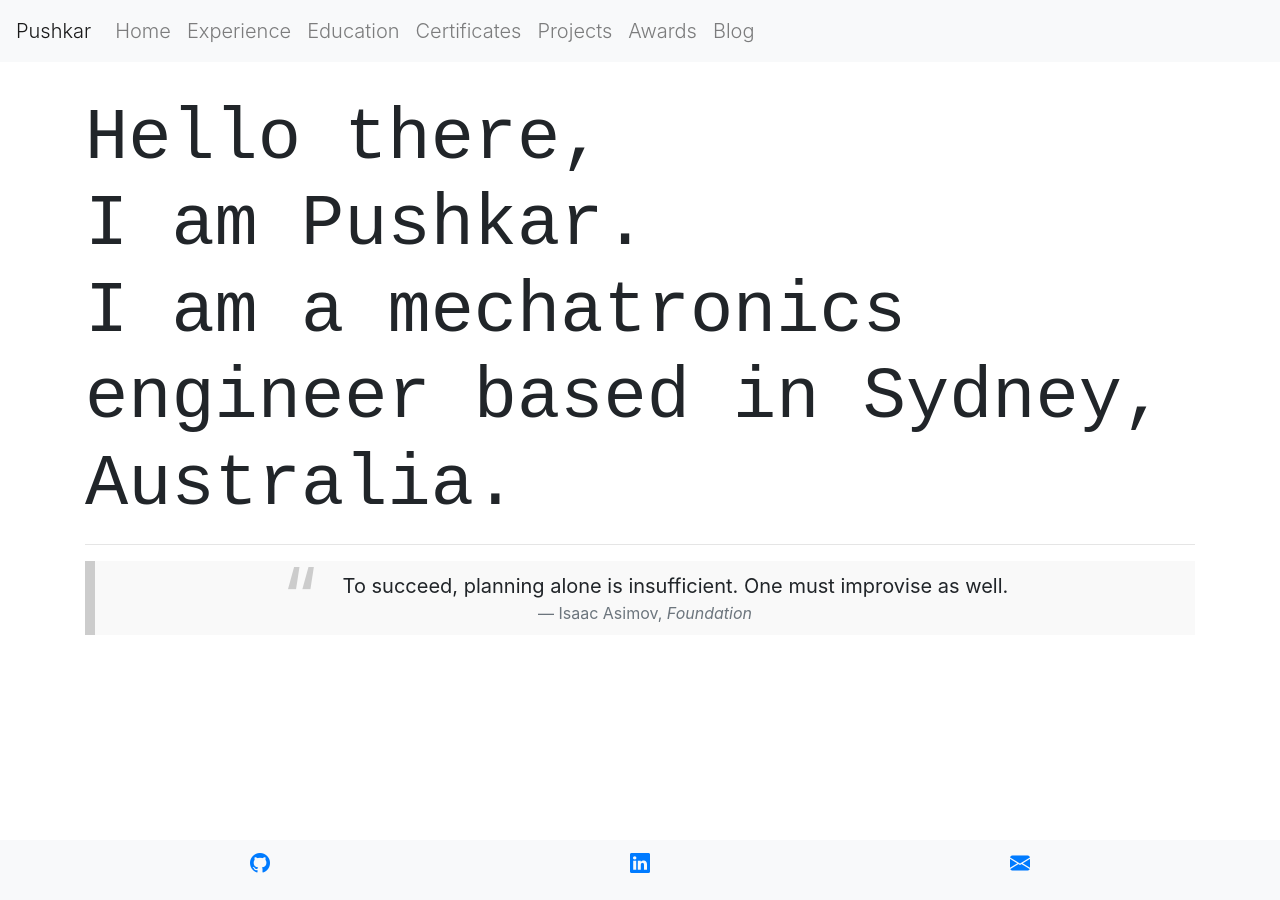
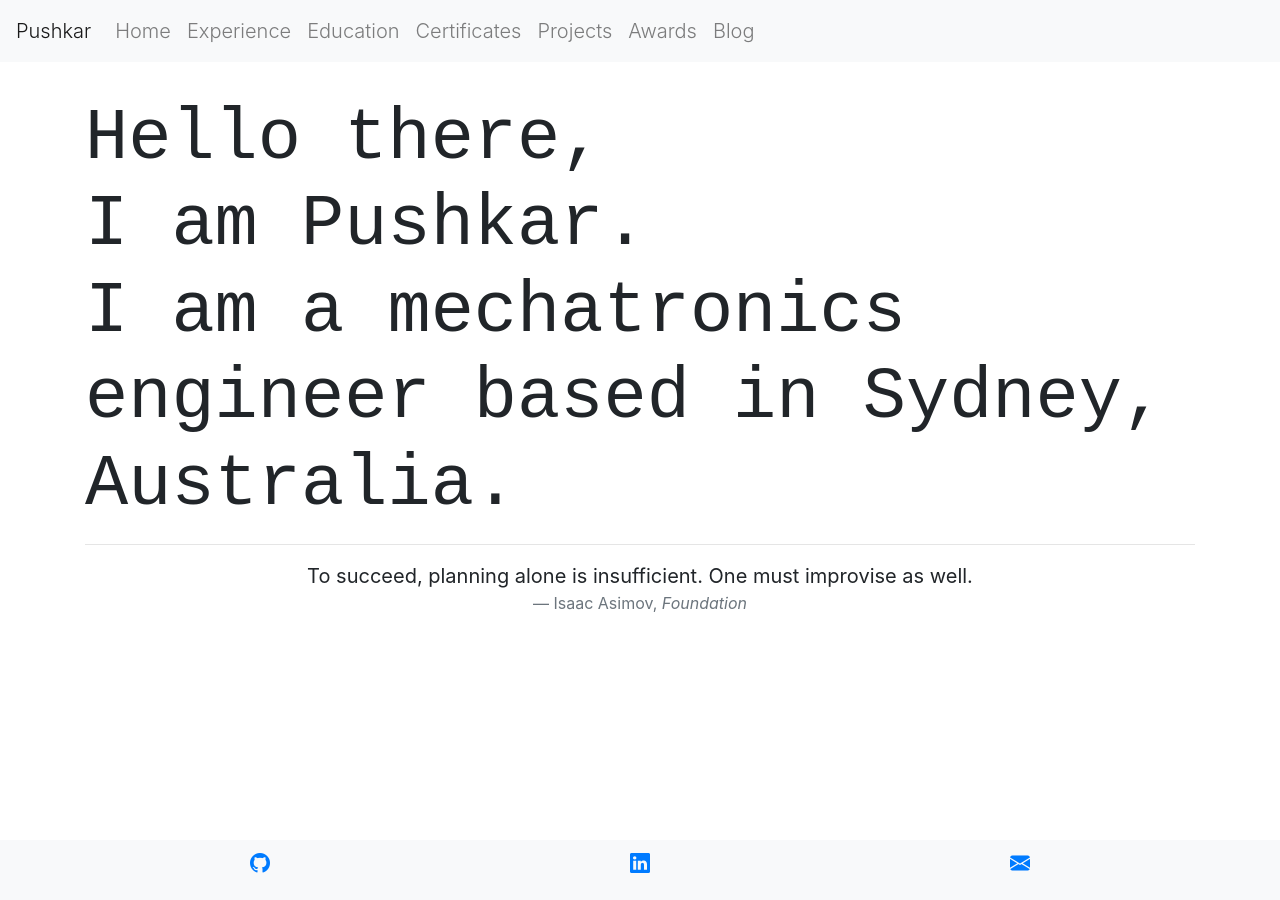
Before and after one commit to pushkarkadam/portfolio, a Jekyll site: the page built from index.html, in a window 1280 px wide. Built offline with Jekyll 4.4.1, drawn with Linux system fonts in a browser that asks for light colours; nearby versions of some CDN libraries.

Commit message:
CSS blockquote specific to blog post added.

```diff
--- a/_sass/main.scss
+++ b/_sass/main.scss
@@ -46,14 +46,14 @@
     color: blue;
 }
 
-blockquote {
+.blog-blockquote {
     background: #f9f9f9;
     border-left: 10px solid #ccc;
     margin: 1.5em 10px;
     padding: 0.5em 10px;
     quotes: "\201C""\201D""\2018""\2019";
 }
-blockquote:before {
+.blog-blockquote:before {
     color: #ccc;
     content: open-quote;
     font-size: 4em;
@@ -61,6 +61,6 @@
     margin-right: 0.25em;
     vertical-align: -0.4em;
 }
-blockquote p {
+.blog-blockquote p {
     display: inline;
 }
```
Also changed, not shown: my_collections/_posts/2021-11-30-jekyll-blog-category.md (+1 -0 lines).
